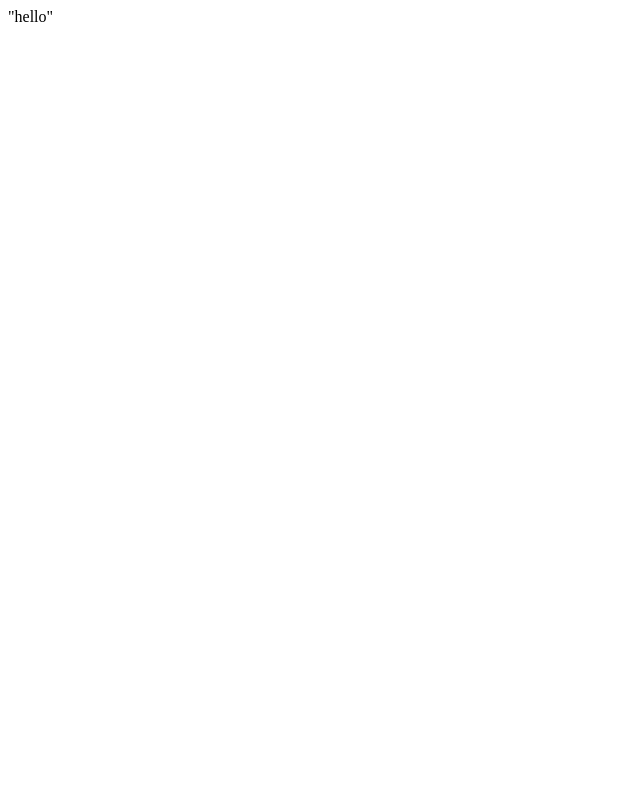
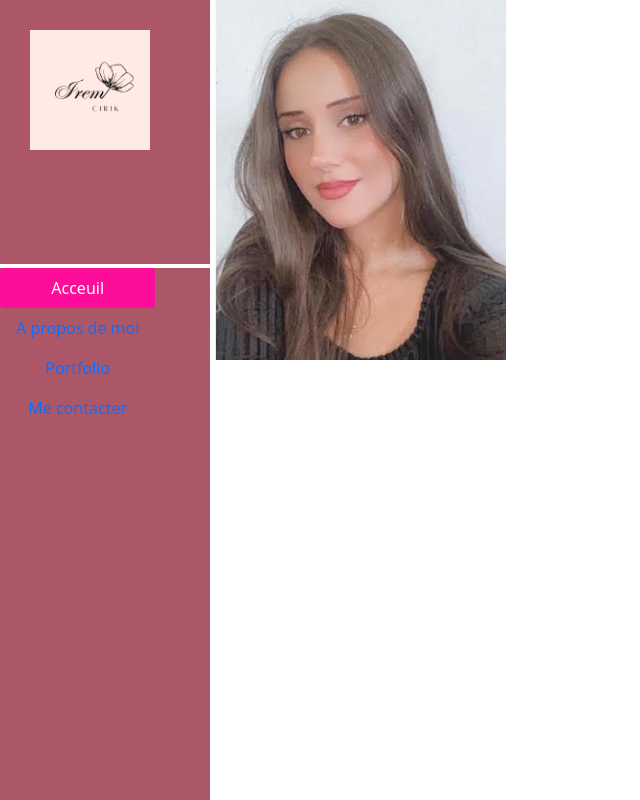
Before and after one commit to Irem-CIRIK/Irem-CIRIK.github.io, a plain HTML site: page index.html in a window 1280 px wide. Shown: the top 800 px of the page, without its empty margins (0-640 px from the left). Drawn offline with nearby package versions, Linux system fonts and the light colour scheme.

Commit message:
portfolio

```diff
--- /dev/null
+++ b/index.css
@@ -0,0 +1,45 @@
+/* page 1 */
+
+.fondpp{
+    background: #AC5767 ;
+    grid-column: 1/3;
+    grid-row: 1/2;
+}
+.imgpp{
+   width: 150px;
+   padding: 15px;
+}
+.navpp{
+    display: flex;
+    justify-content: space-between;
+    align-items: center;
+    padding: 15px;
+}
+.fondpp1{
+    background: #488CF5;
+
+}
+.colornav{
+    background: #AC5767 ;
+}
+.nav-pills .nav-link.active, .nav-pills .show>.nav-link {
+    color: #fff;
+    background-color: #fd0d99!important;
+}
+.espace{
+    grid-column: 1/3;
+    grid-row: 2/-1;
+    min-height: 100vh;
+}
+.grid{
+    min-height: 100vh;
+    display: grid; /*Active grid*/
+  grid-template-columns: repeat(12,1fr) ;
+  grid-template-rows: 1fr 1fr 1fr 1fr;
+  gap: 4px;
+}
+.moi{
+    grid-column: 3/6;
+    grid-row: 1/3;
+    width: 100%;
+}
--- a/index.html
+++ b/index.html
@@ -1 +1,95 @@
-"hello"
+<!DOCTYPE html>
+<html lang="fr">
+  <head>
+    <meta charset="UTF-8" />
+    <meta name="viewport" content="width=device-width, initial-scale=1.0" />
+    <link rel="stylesheet" href="index.css" />
+    <link
+      href="https://cdn.jsdelivr.net/npm/bootstrap@5.1.3/dist/css/bootstrap.min.css"
+      rel="stylesheet"
+      integrity="sha384-1BmE4kWBq78iYhFldvKuhfTAU6auU8tT94WrHftjDbrCEXSU1oBoqyl2QvZ6jIW3"
+      crossorigin="anonymous"
+    />
+    <script
+      defer
+      src="https://cdn.jsdelivr.net/npm/bootstrap@5.1.3/dist/js/bootstrap.bundle.min.js"
+      integrity="sha384-ka7Sk0Gln4gmtz2MlQnikT1wXgYsOg+OMhuP+IlRH9sENBO0LRn5q+8nbTov4+1p"
+      crossorigin="anonymous"
+    ></script>
+    <title>Portfolio Irem CIRIK</title>
+  </head>
+  <body>
+    <div class="grid">
+      <div class="fondpp">
+        <div class="navpp">
+          <div>
+            <img class="imgpp" src="LOGO.png" alt="monlogo" />
+          </div>
+        </div>
+      </div>
+      <div class="colornav espace">
+        <div class="d-flex align-items-start">
+          <div
+            class="nav flex-column nav-pills me-3"
+            id="v-pills-tab"
+            role="tablist"
+            aria-orientation="vertical"
+          >
+            <button
+              class="nav-link active"
+              id="v-pills-home-tab"
+              data-bs-toggle="pill"
+              data-bs-target="#v-pills-home"
+              type="button"
+              role="tab"
+              aria-controls="v-pills-home"
+              aria-selected="true"
+            >
+              Acceuil
+            </button>
+            <button
+              class="nav-link"
+              id="v-pills-profile-tab"
+              data-bs-toggle="pill"
+              data-bs-target="#v-pills-profile"
+              type="button"
+              role="tab"
+              aria-controls="v-pills-profile"
+              aria-selected="false"
+            >
+              A propos de moi
+            </button>
+            <button
+              class="nav-link"
+              id="v-pills-messages-tab"
+              data-bs-toggle="pill"
+              data-bs-target="#v-pills-messages"
+              type="button"
+              role="tab"
+              aria-controls="v-pills-messages"
+              aria-selected="false"
+            >
+              Portfolio
+            </button>
+            <button
+              class="nav-link"
+              id="v-pills-settings-tab"
+              data-bs-toggle="pill"
+              data-bs-target="#v-pills-settings"
+              type="button"
+              role="tab"
+              aria-controls="v-pills-settings"
+              aria-selected="false"
+            >
+              Me contacter
+            </button>
+          </div>
+        </div>
+
+    </div>
+    <div class="moi">
+        <img src="moi.png" alt="moi">
+    </div>
+ </div>
+  </body>
+</html>
```
Also changed, not shown: LOGO.png (added), moi.png (added).
